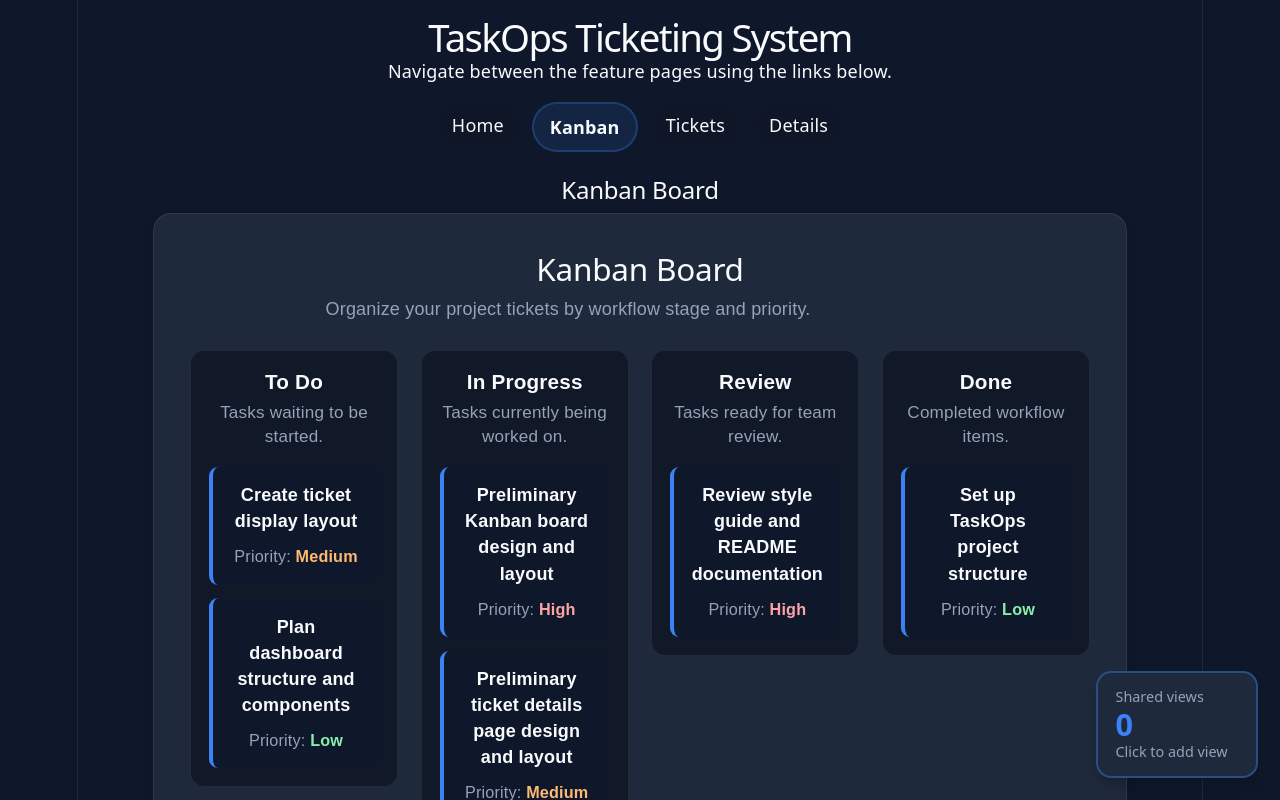
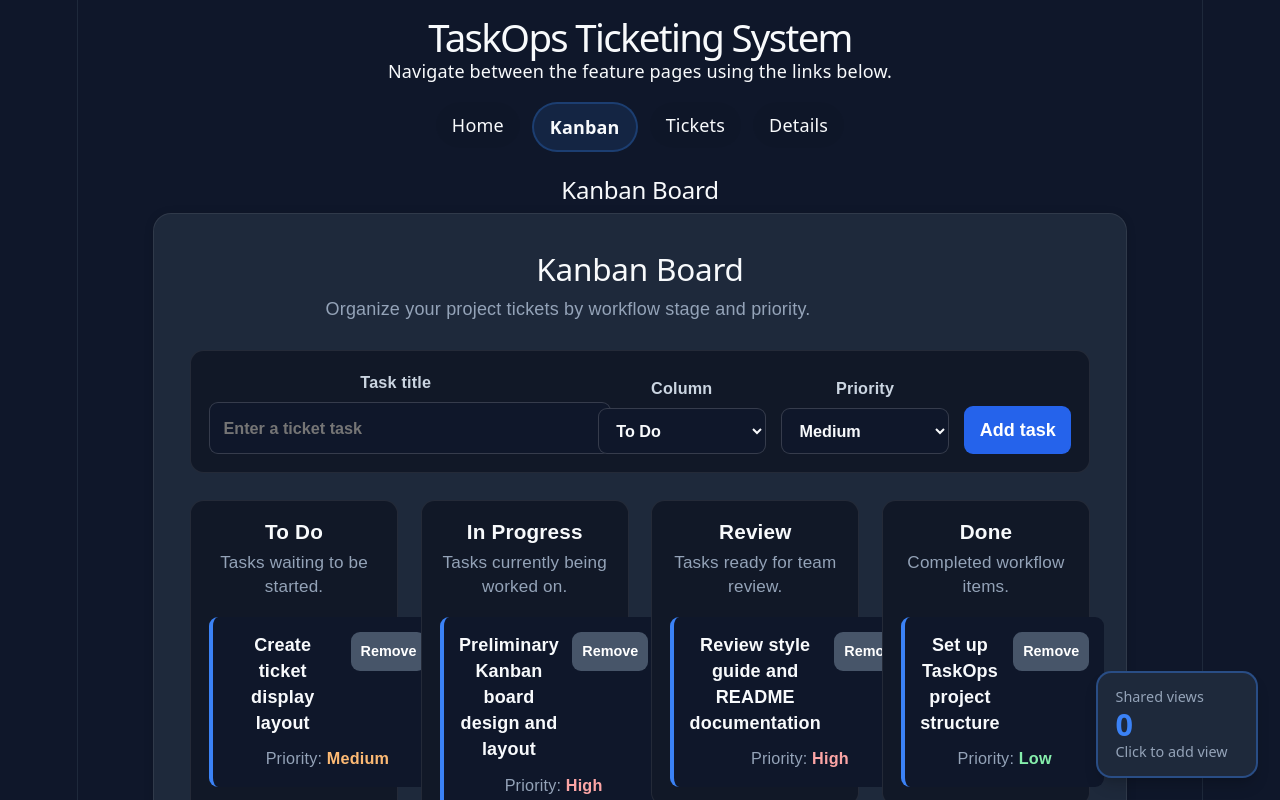
Before and after one commit to Arsh607/TaskOps---Ticketing-system, a React (Vite) app: page /kanban in a window 1280 px wide. Shown: the top 800 px of the page. Built offline with nearby package versions, Linux system fonts and the light colour scheme.

Commit message:
Feat: Enhance Kanban board with task form and validation

```diff
--- a/src/components/kanban-board/KanbanBoard.css
+++ b/src/components/kanban-board/KanbanBoard.css
@@ -25,6 +25,69 @@
   margin: 0;
   color: #94a3b8;
   line-height: 1.5;
+}
+
+.kanban-board__form {
+  display: grid;
+  grid-template-columns: minmax(12rem, 1fr) minmax(8rem, 0.45fr) minmax(8rem, 0.45fr) auto;
+  gap: 0.85rem;
+  align-items: end;
+  margin-bottom: 1.5rem;
+  padding: 1rem;
+  background-color: #111827;
+  border: 1px solid rgba(255, 255, 255, 0.08);
+  border-radius: 0.75rem;
+}
+
+.kanban-board__form label {
+  display: grid;
+  gap: 0.4rem;
+  color: #cbd5e1;
+  font-size: 0.9rem;
+  font-weight: 700;
+}
+
+.kanban-board__form input,
+.kanban-board__form select {
+  width: 100%;
+  padding: 0.65rem 0.75rem;
+  color: var(--text);
+  background-color: #0f172a;
+  border: 1px solid rgba(255, 255, 255, 0.16);
+  border-radius: 0.5rem;
+  font: inherit;
+}
+
+.kanban-board__form input:focus,
+.kanban-board__form select:focus {
+  outline: 2px solid #3b82f6;
+  outline-offset: 2px;
+}
+
+.kanban-board__form button,
+.kanban-board__task-heading button {
+  min-height: 2.5rem;
+  padding: 0.6rem 0.85rem;
+  color: #ffffff;
+  background-color: #2563eb;
+  border: 0;
+  border-radius: 0.5rem;
+  font: inherit;
+  font-weight: 700;
+  cursor: pointer;
+}
+
+.kanban-board__form button:hover,
+.kanban-board__task-heading button:hover {
+  background-color: #1d4ed8;
+}
+
+.kanban-board__form-error {
+  grid-column: 1 / -1;
+  margin: 0;
+  color: #fca5a5;
+  font-size: 0.9rem;
+  font-weight: 700;
 }
 
 .kanban-board__columns {
@@ -79,9 +142,28 @@
   border-radius: 0.5rem;
 }
 
+.kanban-board__task-heading {
+  display: flex;
+  gap: 0.75rem;
+  align-items: flex-start;
+  justify-content: space-between;
+  margin-bottom: 0.5rem;
+}
+
 .kanban-board__task h4 {
-  margin: 0 0 0.5rem;
+  margin: 0;
   font-size: 1rem;
+}
+
+.kanban-board__task-heading button {
+  min-height: auto;
+  padding: 0.35rem 0.55rem;
+  background-color: #475569;
+  font-size: 0.8rem;
+}
+
+.kanban-board__task-heading button:hover {
+  background-color: #334155;
 }
 
 .kanban-board__task p {
@@ -107,12 +189,24 @@
 }
 
 @media (max-width: 900px) {
+  .kanban-board__form {
+    grid-template-columns: repeat(2, minmax(0, 1fr));
+  }
+
   .kanban-board__columns {
     grid-template-columns: repeat(2, minmax(0, 1fr));
   }
 }
 
 @media (max-width: 600px) {
+  .kanban-board {
+    padding: 1rem;
+  }
+
+  .kanban-board__form {
+    grid-template-columns: 1fr;
+  }
+
   .kanban-board__columns {
     grid-template-columns: 1fr;
   }
--- a/src/components/kanban-board/KanbanBoard.tsx
+++ b/src/components/kanban-board/KanbanBoard.tsx
@@ -1,3 +1,4 @@
+import { type Dispatch, type FormEvent, type SetStateAction, useState } from "react";
 import "./KanbanBoard.css";
 
 interface KanbanTask {
@@ -13,8 +14,21 @@ interface KanbanColumn {
   tasks: KanbanTask[];
 }
 
-export default function KanbanBoard() {
-  const kanbanColumns: KanbanColumn[] = [
+type DraftTask = {
+  title: string;
+  columnId: number;
+  priority: KanbanTask["priority"];
+};
+
+interface KanbanTaskFormProps {
+  draftTask: DraftTask;
+  setDraftTask: Dispatch<SetStateAction<DraftTask>>;
+  columns: KanbanColumn[];
+  validationError: string;
+  onSubmit: (event: FormEvent<HTMLFormElement>) => void;
+}
+
+const initialKanbanColumns: KanbanColumn[] = [
   {
     id: 1,
     title: "To Do",
@@ -75,12 +89,144 @@ export default function KanbanBoard() {
   },
 ];
 
+const defaultDraftTask: DraftTask = {
+  title: "",
+  columnId: initialKanbanColumns[0].id,
+  priority: "Medium",
+};
+
+function KanbanTaskForm({
+  draftTask,
+  setDraftTask,
+  columns,
+  validationError,
+  onSubmit,
+}: KanbanTaskFormProps) {
+  return (
+    <form className="kanban-board__form" onSubmit={onSubmit}>
+      <label>
+        Task title
+        <input
+          type="text"
+          value={draftTask.title}
+          placeholder="Enter a ticket task"
+          onChange={(event) =>
+            setDraftTask((currentDraft) => ({
+              ...currentDraft,
+              title: event.target.value,
+            }))
+          }
+          aria-invalid={validationError ? "true" : "false"}
+        />
+      </label>
+
+      <label>
+        Column
+        <select
+          value={draftTask.columnId}
+          onChange={(event) =>
+            setDraftTask((currentDraft) => ({
+              ...currentDraft,
+              columnId: Number(event.target.value),
+            }))
+          }
+        >
+          {columns.map((column) => (
+            <option key={column.id} value={column.id}>
+              {column.title}
+            </option>
+          ))}
+        </select>
+      </label>
+
+      <label>
+        Priority
+        <select
+          value={draftTask.priority}
+          onChange={(event) =>
+            setDraftTask((currentDraft) => ({
+              ...currentDraft,
+              priority: event.target.value as KanbanTask["priority"],
+            }))
+          }
+        >
+          <option value="High">High</option>
+          <option value="Medium">Medium</option>
+          <option value="Low">Low</option>
+        </select>
+      </label>
+
+      <button type="submit">Add task</button>
+      {validationError && (
+        <p className="kanban-board__form-error">{validationError}</p>
+      )}
+    </form>
+  );
+}
+
+export default function KanbanBoard() {
+  const [kanbanColumns, setKanbanColumns] =
+    useState<KanbanColumn[]>(initialKanbanColumns);
+  const [draftTask, setDraftTask] = useState<DraftTask>(defaultDraftTask);
+  const [validationError, setValidationError] = useState("");
+
+  const addTask = (event: FormEvent<HTMLFormElement>) => {
+    event.preventDefault();
+
+    const trimmedTitle = draftTask.title.trim();
+    if (!trimmedTitle) {
+      setValidationError("Task title is required.");
+      return;
+    }
+
+    setKanbanColumns((currentColumns) =>
+      currentColumns.map((column) =>
+        column.id === draftTask.columnId
+          ? {
+              ...column,
+              tasks: [
+                ...column.tasks,
+                {
+                  id: Date.now(),
+                  title: trimmedTitle,
+                  priority: draftTask.priority,
+                },
+              ],
+            }
+          : column
+      )
+    );
+
+    setDraftTask((currentDraft) => ({
+      ...defaultDraftTask,
+      columnId: currentDraft.columnId,
+    }));
+    setValidationError("");
+  };
+
+  const removeTask = (taskId: number) => {
+    setKanbanColumns((currentColumns) =>
+      currentColumns.map((column) => ({
+        ...column,
+        tasks: column.tasks.filter((task) => task.id !== taskId),
+      }))
+    );
+  };
+
   return (
     <section className="kanban-board" aria-labelledby="kanban-board-title">
       <header className="kanban-board__header">
         <h2 id="kanban-board-title">Kanban Board</h2>
         <p>Organize your project tickets by workflow stage and priority.</p>
       </header>
+
+      <KanbanTaskForm
+        draftTask={draftTask}
+        setDraftTask={setDraftTask}
+        columns={kanbanColumns}
+        validationError={validationError}
+        onSubmit={addTask}
+      />
 
       <ul className="kanban-board__columns" aria-label="Kanban workflow columns">
         {kanbanColumns.map((column) => (
@@ -97,7 +243,16 @@ export default function KanbanBoard() {
               >
                 {column.tasks.map((task) => (
                   <li className="kanban-board__task" key={task.id}>
+                    <div className="kanban-board__task-heading">
                       <h4>{task.title}</h4>
+                      <button
+                        type="button"
+                        onClick={() => removeTask(task.id)}
+                        aria-label={`Remove ${task.title}`}
+                      >
+                        Remove
+                      </button>
+                    </div>
                     <p>
                       Priority:{" "}
                       <span
```
Lines whose indentation alone changed are shown as unchanged.
